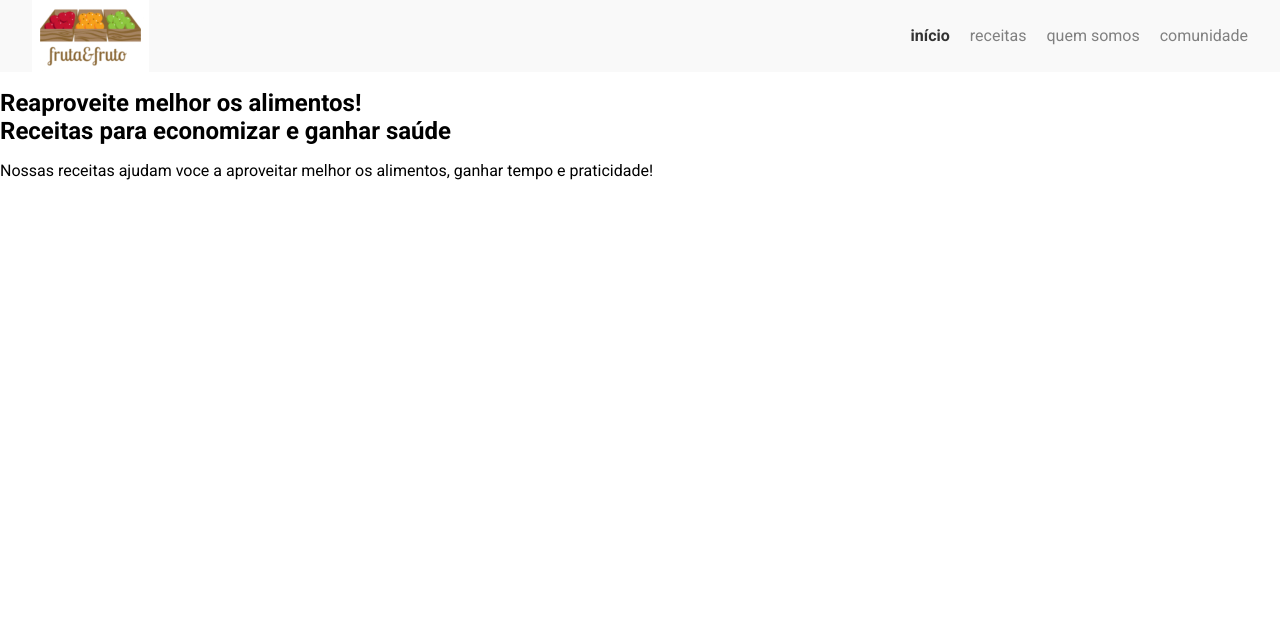
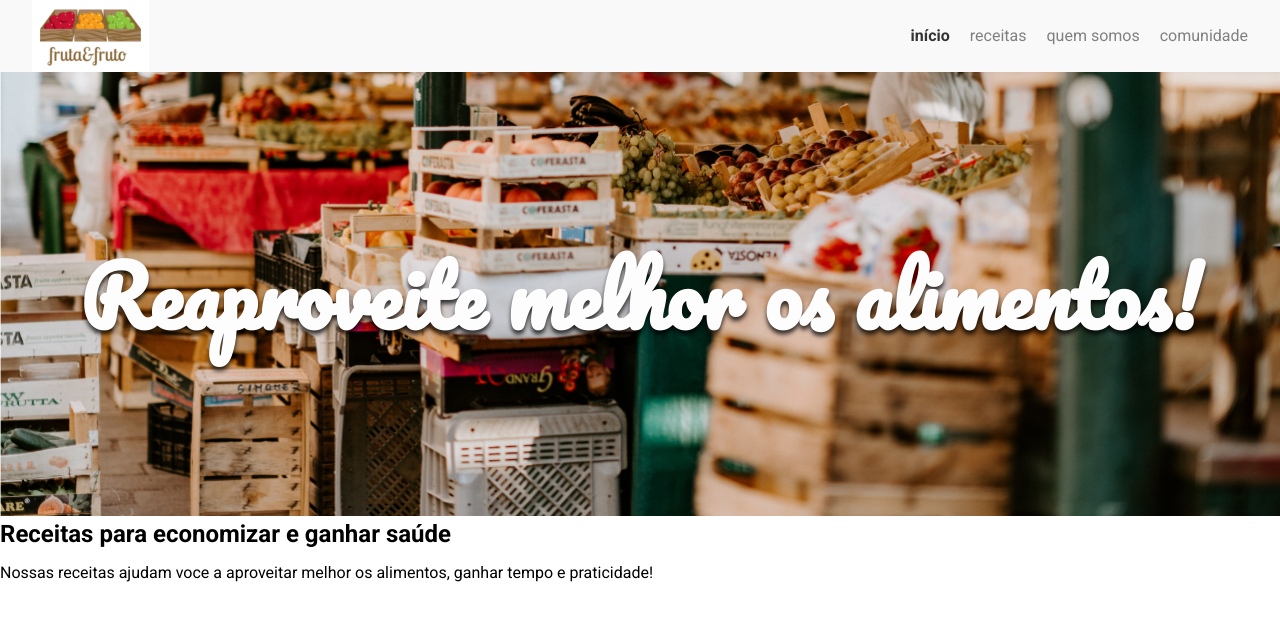
Before and after one commit to BentoSilv/arquitetura-css-assets, a plain HTML site: page arquitetura-css-assets/index.html in a window 1280 px wide. Drawn offline with Linux system fonts and the light colour scheme.

Commit message:
home-css

```diff
--- /dev/null
+++ b/arquitetura-css-assets/assets/css/banner/banner-imagem.css
@@ -0,0 +1,6 @@
+.banner__imagem {
+    height:calc(100vh -72px);
+    width: 100%;
+
+
+}
--- /dev/null
+++ b/arquitetura-css-assets/assets/css/banner/banner-titulo.css
@@ -0,0 +1,12 @@
+.banner__titulo {
+    color: #fdfdfd;
+    font-family: Pacifico, cursive;
+    font-size: 5.0625rem;
+    position: absolute;
+    left: 50%;
+    text-shadow: 0 4px 4px rgba(0, 0, 0, 0.75);
+    top: 50%;
+    text-align: center;
+    transform: translate(-50%, -50%);
+    width: 100%;
+}
--- /dev/null
+++ b/arquitetura-css-assets/assets/css/banner/banner.css
@@ -0,0 +1,3 @@
+.banner {
+    position: relative;
+}
--- a/arquitetura-css-assets/index.html
+++ b/arquitetura-css-assets/index.html
@@ -13,6 +13,9 @@
     <link rel="stylesheet" href="assets/css/menu-item.css">
     <link rel="stylesheet" href="assets/css/menu-link.css">
     <link rel="stylesheet" href="assets/css/menu-lista.css">
+    <link rel="stylesheet" href="assets/css/banner/banner-imagem.css">
+    <link rel="stylesheet" href="assets/css/banner/banner-titulo.css">
+    <link rel="stylesheet" href="assets/css/banner/banner.css">
 
 </header>
 
@@ -30,7 +33,7 @@
     </header>
 
     <section class="banner">
-        <img class="banner__imagem" src="" alt="">
+        <img class="banner__imagem" src="assets/img/banner.jpg" alt="">
         <h2 class="banner__titulo">Reaproveite melhor os alimentos!</h2>
 
     </section>
```
